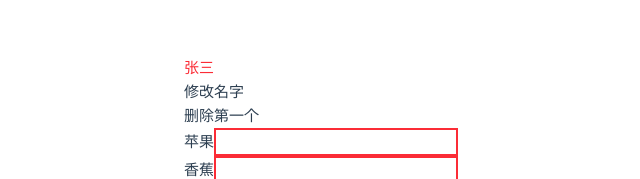
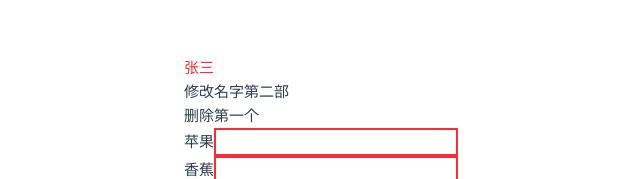
Before and after one commit to douyi-FE/resume, a Vue app in the folder apps/pc/: page / in a window 1280 px wide. Shown: the part 218-397 px from the top of the page, without its empty margins (182-822 px from the left). Built offline with nearby package versions, Linux system fonts and the light colour scheme.

Commit message:
修改home

```diff
--- a/apps/pc/src/views/home/home.vue
+++ b/apps/pc/src/views/home/home.vue
@@ -1,7 +1,7 @@
 <template>
     <div>
       <p class="bg-white dark:bg-black text-red-500 dark:text-white">{{ info.name }}</p>
-      <button @click="changeName">修改名字</button>
+      <button @click="changeName">修改名字第二部</button>
       <div></div>
       <button @click="removeFirst">删除第一个</button>
       <Child v-for="item in items" :label="item.text" />
```
